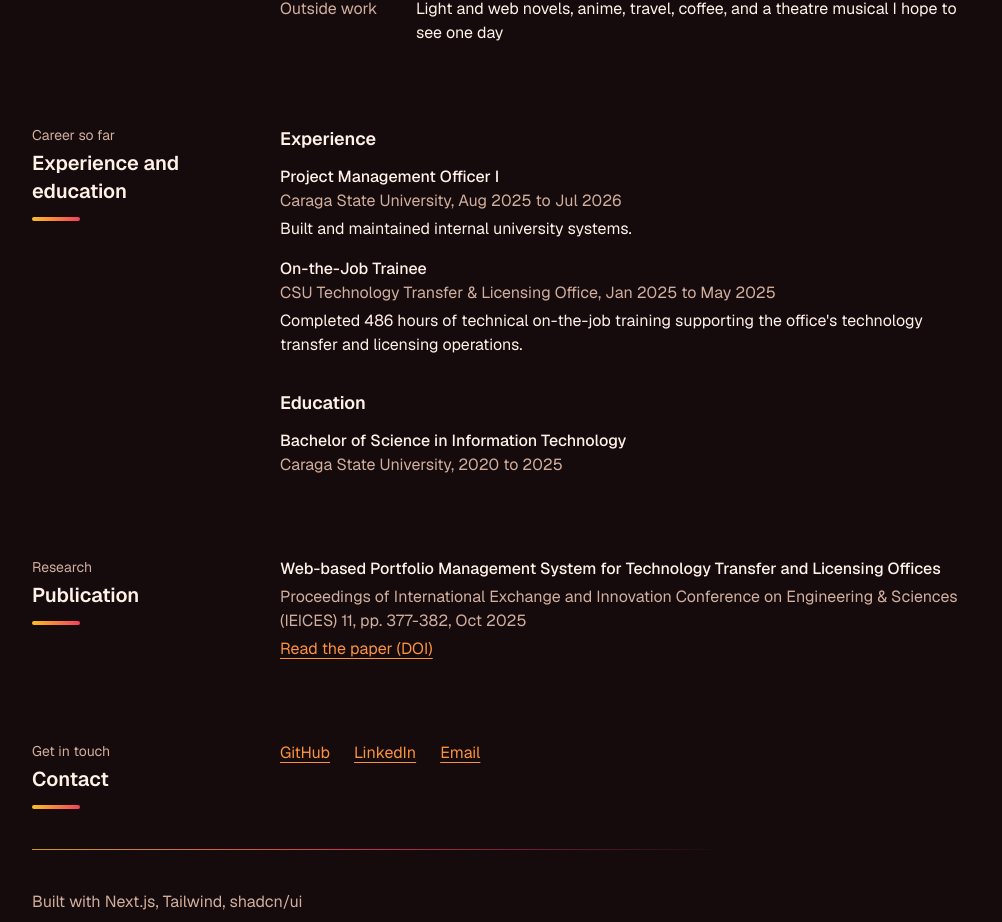
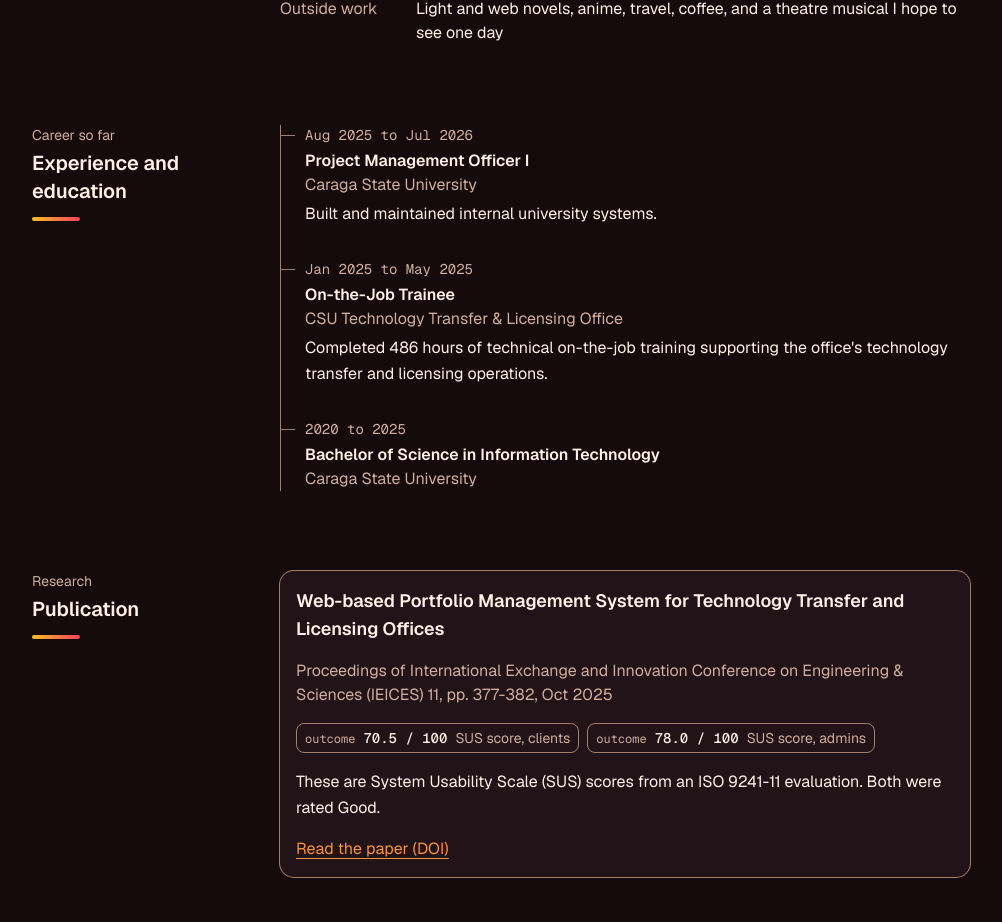
Before and after one commit to mezoa/pawikan, a Next.js app: page / in a window 1280 px wide. Shown: the part 1875-2797 px from the top of the page, without its empty margins (120-1122 px from the left). Built offline with nearby package versions, Linux system fonts and the light colour scheme.

Commit message:
Timeline, publication card, skills in context

```diff
--- a/content/profile.ts
+++ b/content/profile.ts
@@ -21,11 +21,18 @@ export type Publication = {
   venue: string;
   year: string;
   doi: string; // full https://doi.org/ address
+  scores: { label: string; value: string; kind: "outcome" }[];
+  scoresNote: string;
+};
+
+export type ProjectLink = {
+  name: string;
+  slug: string; // matches content/projects/<slug>.mdx
 };
 
 export type Skill = {
   name: string;
-  usedIn: string[]; // the projects that used it
+  usedIn: ProjectLink[]; // the projects that used it
 };
 
 export type Profile = {
@@ -46,6 +53,7 @@ export type Profile = {
   experience: ExperienceItem[]; // newest first
   education: EducationItem[];
   publication: Publication;
+  skillsNote: string;
   skills: Skill[];
 };
 
@@ -56,9 +64,8 @@ export function isTodo(value: string) {
   return value.startsWith(TODO);
 }
 
-const TTLO = "TTLO Portfolio Management System";
-const AGILA =
-  "Project Agila (built with Claude Code under my direction and checks)";
+const TTLO: ProjectLink = { name: "TTLO", slug: "ttlo" };
+const AGILA: ProjectLink = { name: "Project Agila", slug: "agila" };
 
 export const profile: Profile = {
   name: "Meo Angelo Alcantara",
@@ -131,7 +138,15 @@ export const profile: Profile = {
       "Proceedings of International Exchange and Innovation Conference on Engineering & Sciences (IEICES) 11, pp. 377-382",
     year: "Oct 2025",
     doi: "https://doi.org/10.5109/7395544",
+    scores: [
+      { label: "SUS score, clients", value: "70.5 / 100", kind: "outcome" },
+      { label: "SUS score, admins", value: "78.0 / 100", kind: "outcome" },
+    ],
+    scoresNote:
+      "These are System Usability Scale (SUS) scores from an ISO 9241-11 evaluation. Both were rated Good.",
   },
+  skillsNote:
+    "Each skill links to the project that used it. Project Agila was built with Claude Code under my direction and checks.",
   skills: [
     { name: "Next.js", usedIn: [TTLO] },
     { name: "HTML, CSS, JS", usedIn: [TTLO] },
--- a/src/app/globals.css
+++ b/src/app/globals.css
@@ -327,3 +327,23 @@
     transition: none;
   }
 }
+
+/* The experience and education timeline: a rail with a short tick per entry. */
+.timeline {
+  border-left: 1px solid var(--border);
+}
+
+.timeline > li {
+  position: relative;
+  padding-left: 1.5rem;
+}
+
+.timeline > li::before {
+  content: "";
+  position: absolute;
+  top: 0.65rem;
+  left: 0;
+  width: 0.875rem;
+  height: 1px;
+  background-color: var(--border);
+}
--- a/src/app/page.tsx
+++ b/src/app/page.tsx
@@ -1,6 +1,9 @@
+import Link from "next/link";
 import type { ReactNode } from "react";
 import { isTodo, profile } from "../../content/profile";
+import { MetricChip } from "@/components/metric-chip";
 import { ProjectCard } from "@/components/project-card";
+import { Reveal } from "@/components/reveal";
 import { BentoGrid } from "@/components/ui/bento-grid";
 import { getAllProjects } from "@/lib/content/projects";
 
@@ -34,7 +37,10 @@ function Section({
     <section
       id={id}
       aria-labelledby={`${id}-heading`}
-      className={`${band ? "peach-band " : ""}${stacked ? "" : "lg:grid-cols-[14rem_minmax(0,1fr)] "}grid gap-6 py-14 dark:py-10`}
+      className={`${band ? "peach-band " : ""}py-14 dark:py-10`}
+    >
+      <Reveal
+        className={`${stacked ? "" : "lg:grid-cols-[14rem_minmax(0,1fr)] "}grid gap-6`}
       >
         <div>
           <p className="text-sm text-muted-foreground">{label}</p>
@@ -44,6 +50,7 @@ function Section({
           <div aria-hidden="true" className="sunset-bar mt-3" />
         </div>
         <div className="min-w-0">{children}</div>
+      </Reveal>
     </section>
   );
 }
@@ -157,52 +164,89 @@ export default function Home() {
         title="Experience and education"
         band
       >
-        <div className="flex max-w-[65ch] flex-col gap-8">
-          <div>
-            <h3 className="text-lg font-semibold">Experience</h3>
-            <ul className="mt-3 flex flex-col gap-4">
+        <ol className="timeline flex max-w-[65ch] flex-col gap-8">
           {profile.experience.map((item) => (
             <li key={`${item.role}-${item.period}`}>
-                  <p className="font-medium">{item.role}</p>
+              <p className="font-mono text-sm text-muted-foreground">
+                {item.period}
+              </p>
+              <h3 className="mt-1 font-semibold">{item.role}</h3>
+              <p className="text-muted-foreground">{item.organisation}</p>
+              <p className="mt-1 leading-relaxed">{item.line}</p>
+            </li>
+          ))}
+          {profile.education.map((item) => (
+            <li key={`${item.school}-${item.period}`}>
+              <p className="font-mono text-sm text-muted-foreground">
+                {item.period}
+              </p>
+              <h3 className="mt-1 font-semibold">{item.degree}</h3>
+              <p className="text-muted-foreground">{item.school}</p>
+            </li>
+          ))}
+        </ol>
+      </Section>
+
+      <Section id="publication" label="Research" title="Publication">
+        <article className="sunset-edge relative flex max-w-[65ch] flex-col gap-4 overflow-hidden rounded-xl bg-card p-4 text-card-foreground ring-1">
+          <h3 className="text-lg font-semibold">{publication.title}</h3>
           <p className="text-muted-foreground">
-                    {item.organisation}, {item.period}
+            {publication.venue}, {publication.year}
           </p>
-                  <p className="mt-1">{item.line}</p>
+          <ul className="flex flex-wrap gap-2" aria-label="Usability scores">
+            {publication.scores.map((score) => (
+              <li key={score.label}>
+                <MetricChip metric={score} />
+              </li>
+            ))}
+          </ul>
+          <p className="leading-relaxed">{publication.scoresNote}</p>
+          <p>
+            {/* The ::after layer stretches this link over the whole card. */}
+            <a
+              href={publication.doi}
+              className={`${linkClass} after:absolute after:inset-0`}
+            >
+              Read the paper (DOI)
+            </a>
+          </p>
+        </article>
+      </Section>
+
+      <Section
+        id="skills"
+        label="Where I used them"
+        title="Skills in context"
+        band
+      >
+        <div className="flex flex-col gap-4">
+          <p className="max-w-[65ch] leading-relaxed">{profile.skillsNote}</p>
+          <ul className="grid gap-x-10 gap-y-1 md:grid-cols-2">
+            {profile.skills.map((skill) => (
+              <li
+                key={skill.name}
+                className="flex flex-wrap items-baseline justify-between gap-x-4"
+              >
+                <span className="font-medium">{skill.name}</span>
+                <span className="flex gap-x-3">
+                  {skill.usedIn.map((project) => (
+                    <Link
+                      key={project.slug}
+                      href={`/projects/${project.slug}`}
+                      aria-label={`${project.name}, where I used ${skill.name}`}
+                      className={linkClass}
+                    >
+                      {project.name}
+                    </Link>
+                  ))}
+                </span>
               </li>
             ))}
           </ul>
         </div>
-          <div>
-            <h3 className="text-lg font-semibold">Education</h3>
-            <ul className="mt-3 flex flex-col gap-4">
-              {profile.education.map((item) => (
-                <li key={`${item.school}-${item.period}`}>
-                  <p className="font-medium">{item.degree}</p>
-                  <p className="text-muted-foreground">
-                    {item.school}, {item.period}
-                  </p>
-                </li>
-              ))}
-            </ul>
-          </div>
-        </div>
       </Section>
 
-      <Section id="publication" label="Research" title="Publication">
-        <div className="flex max-w-[65ch] flex-col gap-1">
-          <p className="font-medium">{publication.title}</p>
-          <p className="text-muted-foreground">
-            {publication.venue}, {publication.year}
-          </p>
-          <p>
-            <a href={publication.doi} className={linkClass}>
-              Read the paper (DOI)
-            </a>
-          </p>
-        </div>
-      </Section>
-
-      <Section id="contact" label="Get in touch" title="Contact" band>
+      <Section id="contact" label="Get in touch" title="Contact">
         <ContactLinks label="Contact links" />
       </Section>
     </>
--- a/src/components/home-nav.tsx
+++ b/src/components/home-nav.tsx
@@ -7,6 +7,7 @@ const sections = [
   { href: "#about", label: "About" },
   { href: "#experience", label: "Experience" },
   { href: "#publication", label: "Publication" },
+  { href: "#skills", label: "Skills" },
   { href: "#contact", label: "Contact" },
 ];
 
--- /dev/null
+++ b/src/components/reveal.tsx
@@ -0,0 +1,49 @@
+"use client";
+
+import { animate, inView } from "motion";
+import { useEffect, useRef, type ReactNode } from "react";
+
+// Fades content in once as it scrolls into view. The content is always in the
+// page's HTML at full opacity, and this only hides it after the page loads, so
+// it stays readable if JavaScript is slow or off. Anything already on screen,
+// and every visitor who asks for reduced motion, gets no animation at all.
+export function Reveal({
+  className,
+  children,
+}: {
+  className?: string;
+  children: ReactNode;
+}) {
+  const ref = useRef<HTMLDivElement>(null);
+
+  useEffect(() => {
+    const element = ref.current;
+    if (!element) return;
+    if (window.matchMedia("(prefers-reduced-motion: reduce)").matches) return;
+    if (element.getBoundingClientRect().top < window.innerHeight) return;
+
+    element.style.opacity = "0";
+    const stop = inView(
+      element,
+      () => {
+        animate(
+          element,
+          { opacity: [0, 1], y: [12, 0] },
+          { duration: 0.4, ease: "easeOut" },
+        );
+      },
+      { amount: 0.1 },
+    );
+
+    return () => {
+      stop();
+      element.style.opacity = "";
+    };
+  }, []);
+
+  return (
+    <div ref={ref} className={className}>
+      {children}
+    </div>
+  );
+}
```
Lines whose indentation alone changed are shown as unchanged.
